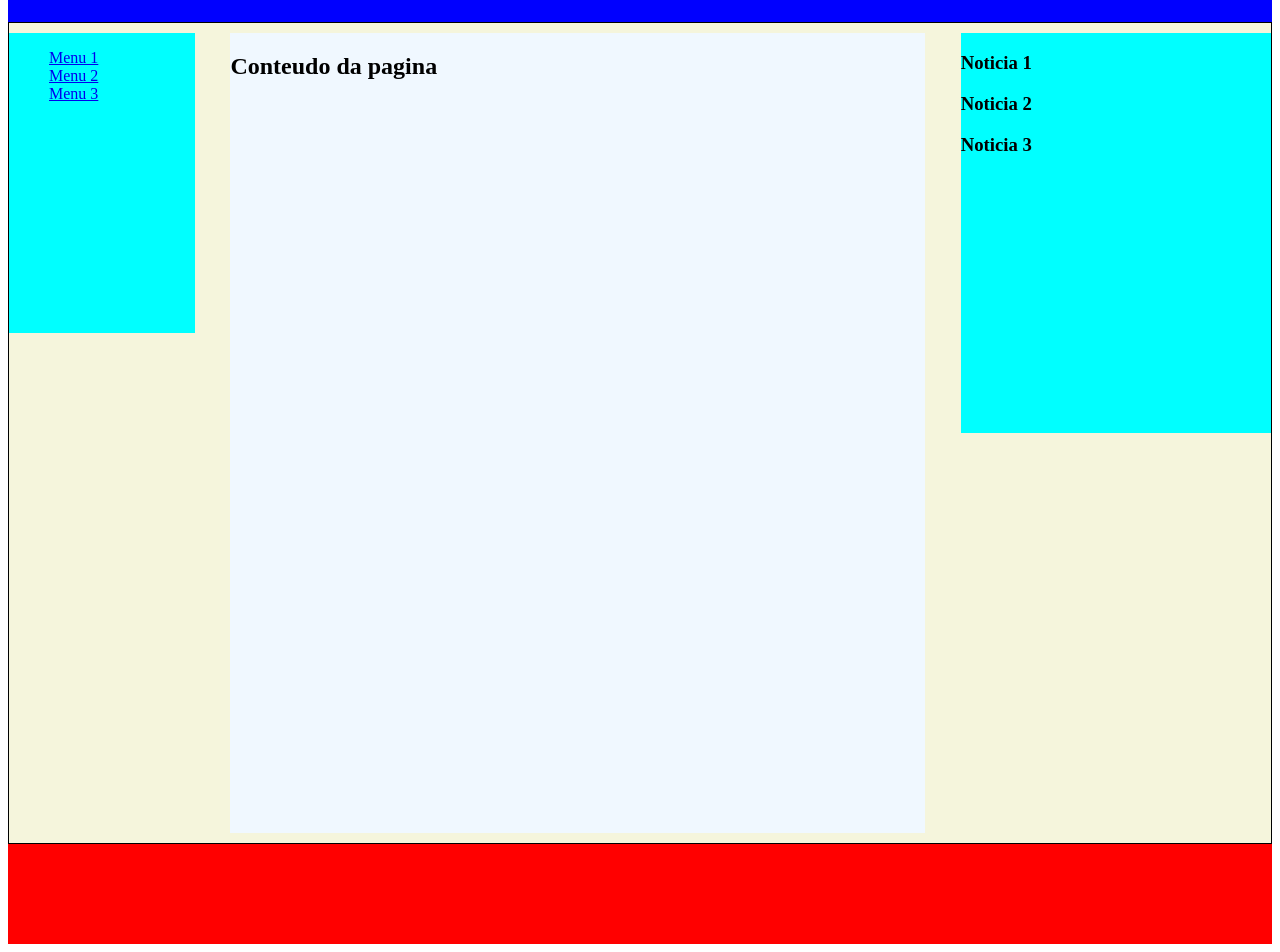
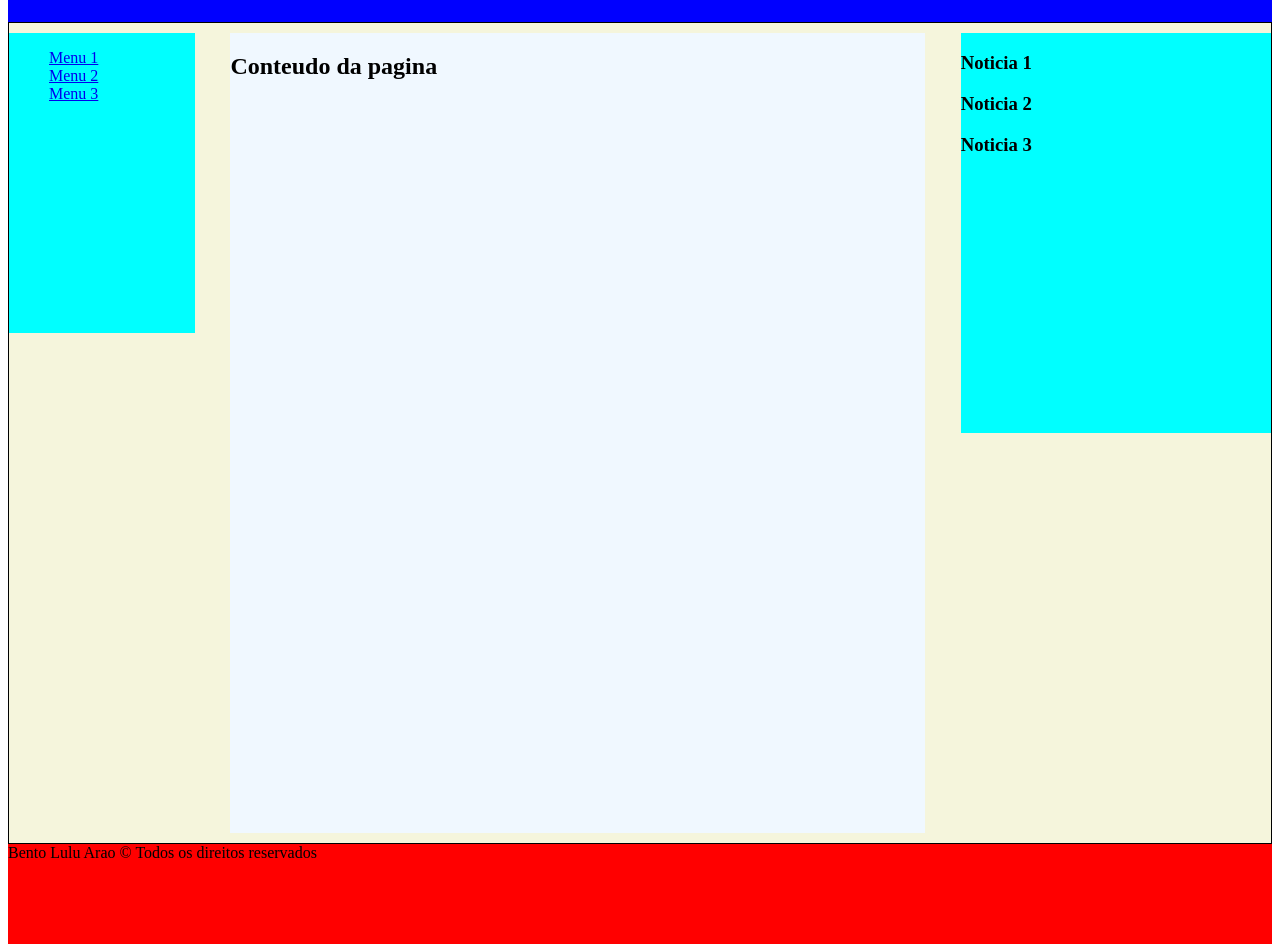
Before and after one commit to bento-lulu/ben.github.io, a plain HTML site: page index.html in a window 1280 px wide. Shown: the part 79-1031 px from the top of the page. Drawn offline with Linux system fonts and the light colour scheme.

Commit message:
Direitos

```diff
--- a/index.html
+++ b/index.html
@@ -28,6 +28,7 @@
         </div>
     </div>
     <div id="footer">
+        Bento Lulu Arao &copy; Todos os direitos reservados
     </div>
 </body>
 </html>
```
